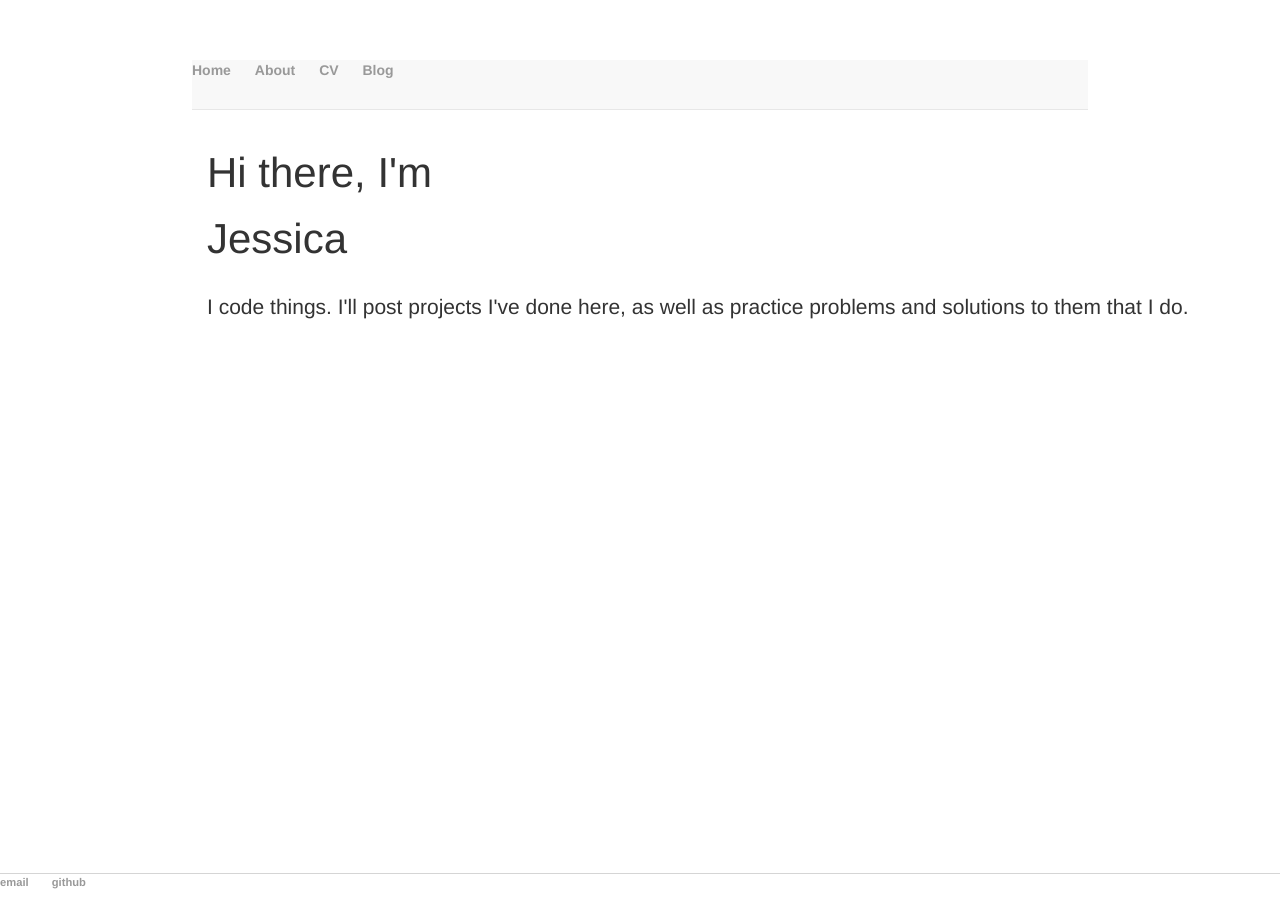
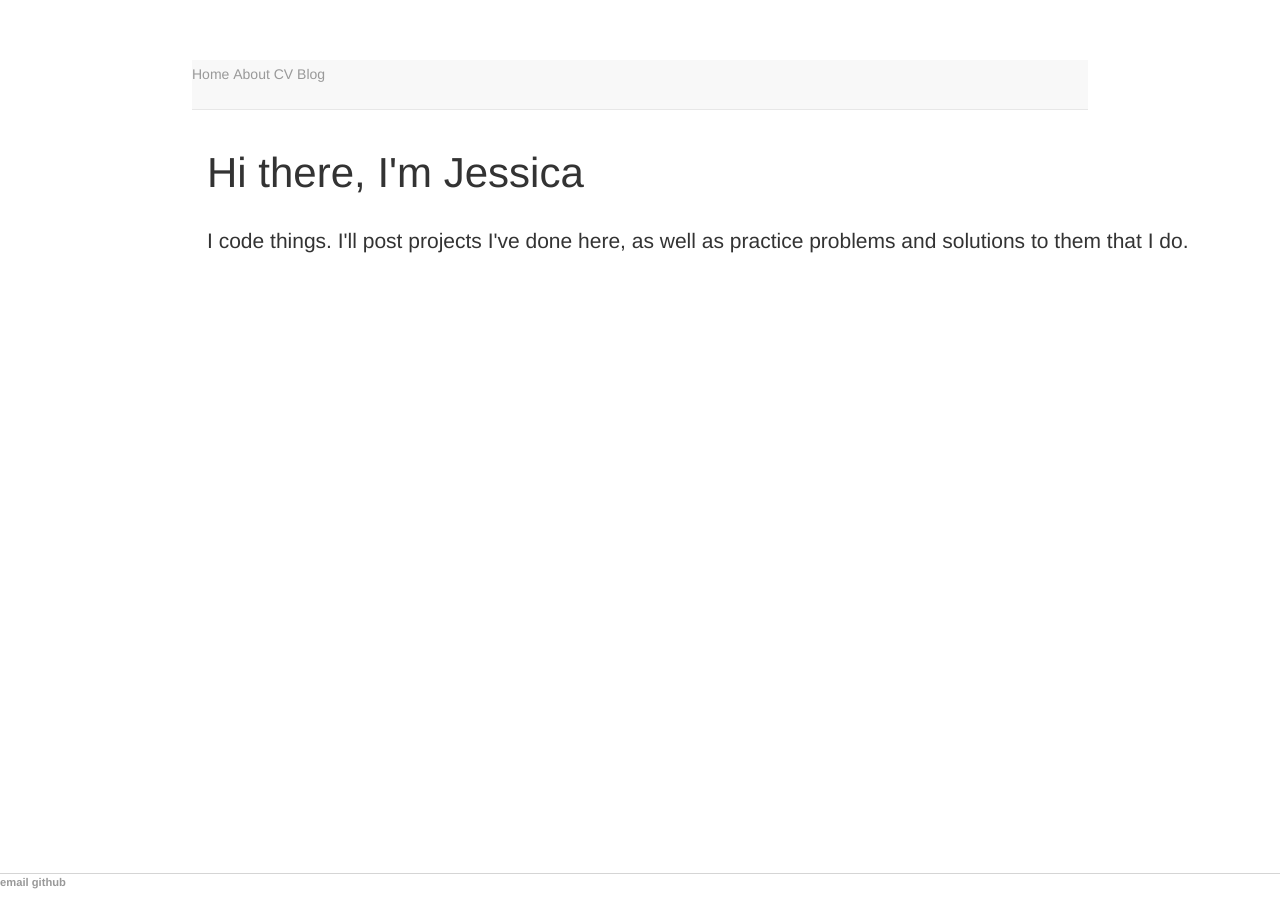
Before and after one commit to JessicaRitter/jessicaritter, a Jekyll site: the page built from index.html, in a window 1280 px wide. Built offline with Jekyll 4.4.1, drawn with Linux system fonts in a browser that asks for light colours; nearby versions of some CDN libraries; library files that are not in the unit come from our copies.

Commit message:
changed h1 back to single color, footer color added, picture fix

```diff
--- a/css/main.css
+++ b/css/main.css
@@ -6,11 +6,13 @@
     font-family:'Helvetica', 'Arial', 'Sans-Serif';
     padding: 0px;
     list-style: none;
-    font-weight: bold;
+    font-weight: normal;
+    line-height: 28px;
+
 }
 nav ul li {
     display: inline;
-    margin-right: 20px;
+    margin-right: 0;
 }
 a {
     text-decoration: none;
@@ -36,6 +38,8 @@
 footer {
     border-top: 1px solid #d5d5d5;
     font-size: .8em;
+    background-color: #99999;
+
 }
 
 ul.posts {
@@ -52,9 +56,10 @@
     padding: 0px;
     list-style: none;
     font-weight: bold;
+    color:#fff;
 }
 
 footer ul li{
     display: inline;
-    margin-right: 20px;
+    margin-right: 0;
 }
--- a/index.html
+++ b/index.html
@@ -3,8 +3,8 @@
 title: Jessica Ritter
 ---
         <div class="bio">
-          <h1>Hi there, I'm</h1><h1 id="name">Jessica</h1>
-          	<img href="/_assets/pictures/goldengatebridge.jpg">
+          <h1>Hi there, I'm Jessica </h1>
+          	<img href="./_assets/pictures/goldengatebridge.jpg">
             <p>I code things. I'll post projects I've done here, as well as practice problems and solutions to them that I do.
             </p>
         </div>
```
